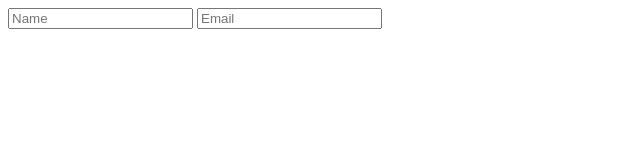
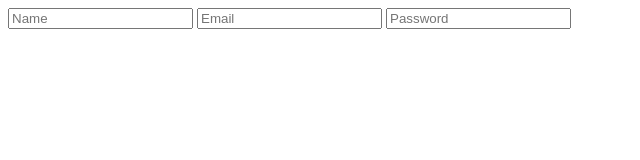
Before and after one commit to misterpola/git-test, a plain HTML site: page index.html in a window 1280 px wide. Shown: the whole page, without its empty margins (0-640 px from the left). Drawn offline with Linux system fonts and the light colour scheme.

Commit message:
Added password field

```diff
--- a/index.html
+++ b/index.html
@@ -11,7 +11,7 @@
         <form action="">
             <input type="text" placeholder="Name"> </input>
             <input type="email" placeholder="Email"> </input>
-
+            <input type="password" placeholder="Password"> </input>
         </form>
     </div>
 </body>
```
